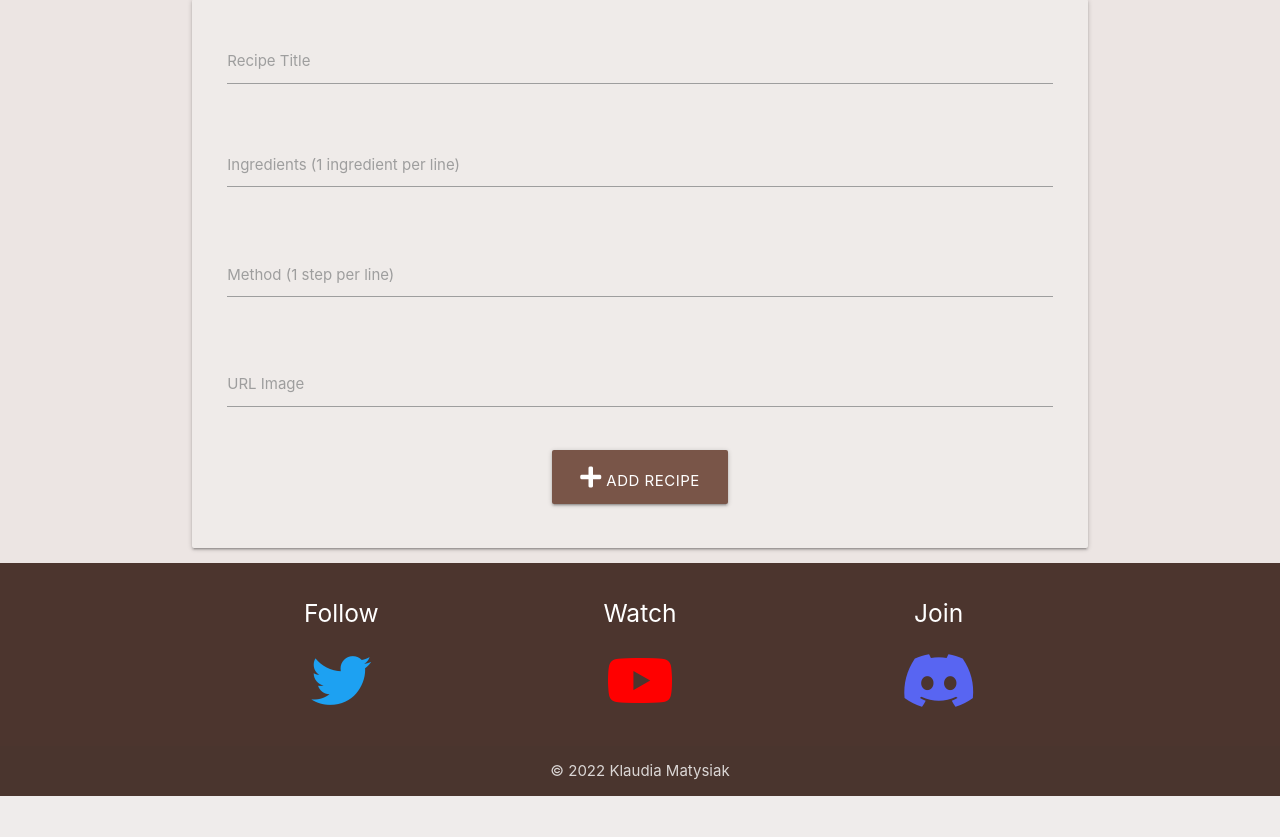
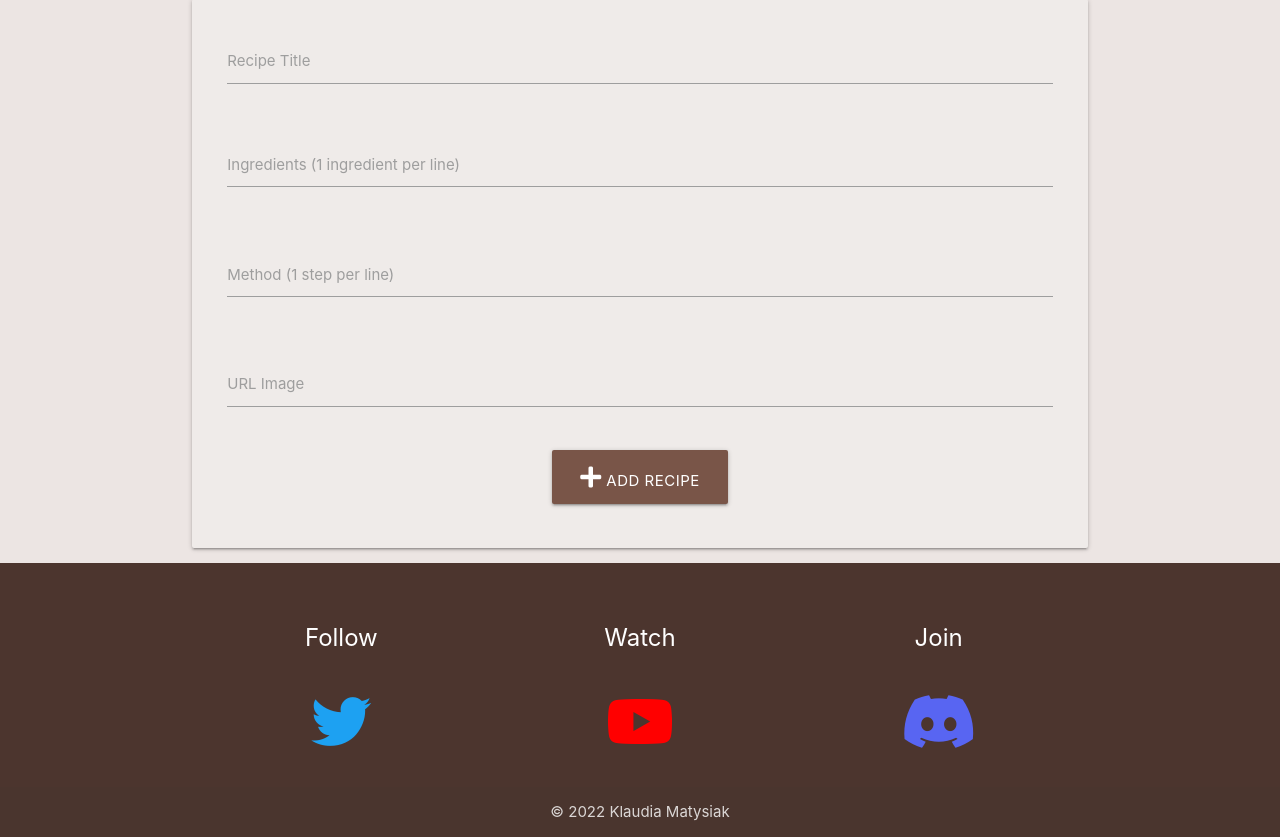
Before and after one commit to KlaudiaMatysiak/Cookbook, a Flask app: page /add_recipe in a window 1280 px wide. Shown: the part 266-1103 px from the top of the page. Before the commit the page ends 1062 px from the top, so only its background shows below. Run offline with Flask 2, Linux system fonts and the light colour scheme; the visitor is signed in with stand-in values (Sample User, id 1); some libraries are stand-ins or nearby versions.

Commit message:
Change heading elements to improve accessibility and add styling to it

```diff
--- a/static/css/style.css
+++ b/static/css/style.css
@@ -82,6 +82,10 @@ ul[id^=dropdown].dropdown-content {
     background-color: var(--colorAccentDark);
 }
 
+footer > div.container > div > div > h1 {
+    font-size: 24px;
+}
+
 .social {
     font-size: 4rem;
 }
--- a/templates/base.html
+++ b/templates/base.html
@@ -77,21 +77,21 @@
         <div class="container">
             <div class="row center-align">
                 <div class="col s4">
-                    <h5 class="white-text">Follow</h5>
+                    <h1 class="white-text">Follow</h1>
                     <a href="http://twitter.com/" class="grey-text text-lighten-4 social"
                         target="_blank" rel="noopener" aria-label="twitter">
                         <i class="fab fa-twitter ig twitter"></i>
                     </a>
                 </div>
                 <div class="col s4">
-                    <h5 class="white-text">Watch</h5>
+                    <h1 class="white-text">Watch</h1>
                     <a href="http://youtube.com/" class="grey-text text-lighten-4 social"
                         target="_blank" rel="noopener" aria-label="Youtube">
                         <i class="fab fa-youtube ig youtube"></i>
                     </a>
                 </div>
                 <div class="col s4">
-                    <h5 class="white-text">Join</h5>
+                    <h1 class="white-text">Join</h1>
                     <a href="http://discord.com/" class="grey-text text-lighten-4 social"
                         target="_blank" rel="noopener" aria-label="discord">
                         <i class="fab fa-discord ig discord"></i>
```
